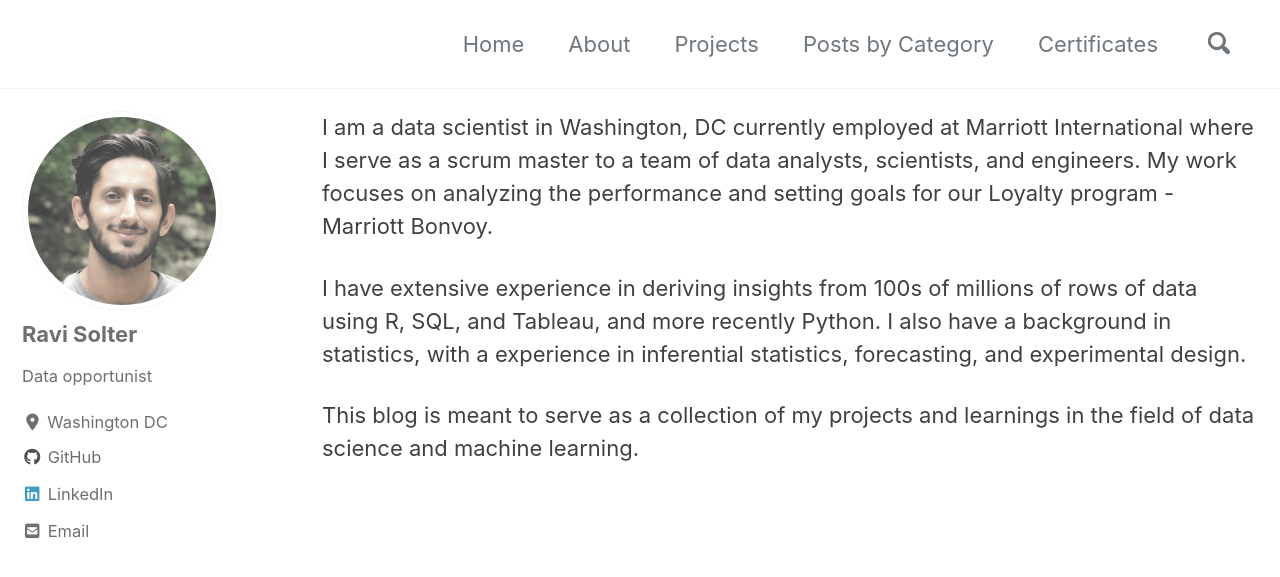
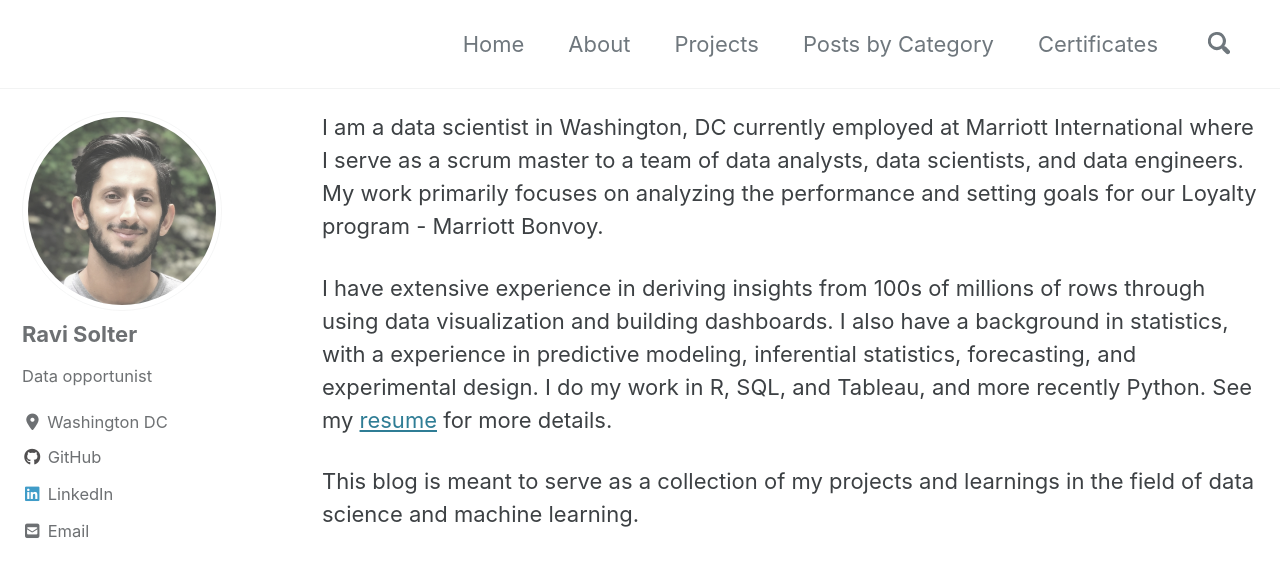
Before and after one commit to rsolter/rsolter.github.io, a Jekyll site: the page built from _pages/about.md, in a window 1280 px wide and 900 px high. Shown: the top 577 px of the window. Built offline with Jekyll 4.4.1, drawn with Linux system fonts in a browser that asks for light colours; cached includes are drawn as plain includes; nearby versions of some CDN libraries.

Commit message:
updated about

```diff
--- a/_pages/about.md
+++ b/_pages/about.md
@@ -10,8 +10,8 @@
 ---
 
 
-I am a data scientist in Washington, DC currently employed at Marriott International where I serve as a scrum master to a team of data analysts, scientists, and engineers. My work focuses on analyzing the performance and setting goals for our Loyalty program - Marriott Bonvoy.
+I am a data scientist in Washington, DC currently employed at Marriott International where I serve as a scrum master to a team of data analysts, data scientists, and data engineers. My work primarily focuses on analyzing the performance and setting goals for our Loyalty program - Marriott Bonvoy.
 
-I have extensive experience in deriving insights from 100s of millions of rows of data using R, SQL, and Tableau, and more recently Python. I also have a background in statistics, with a experience in inferential statistics, forecasting, and experimental design.
+I have extensive experience in deriving insights from 100s of millions of rows through using data visualization and building dashboards. I also have a background in statistics, with a experience in predictive modeling, inferential statistics, forecasting, and experimental design. I do my work in R, SQL, and Tableau, and more recently Python. See my [resume](/404.md) for more details.
 
 This blog is meant to serve as a collection of my projects and learnings in the field of data science and machine learning.
```
